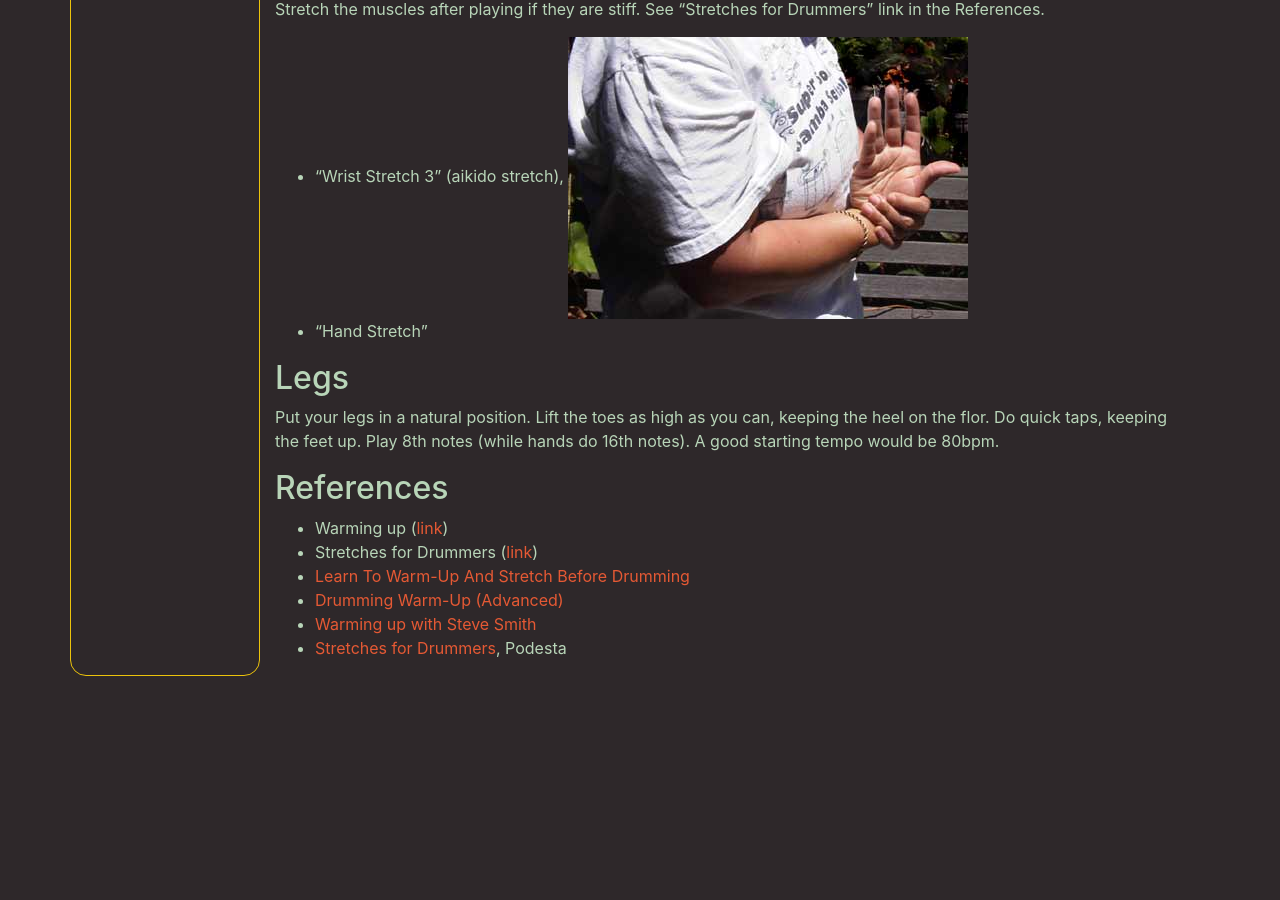
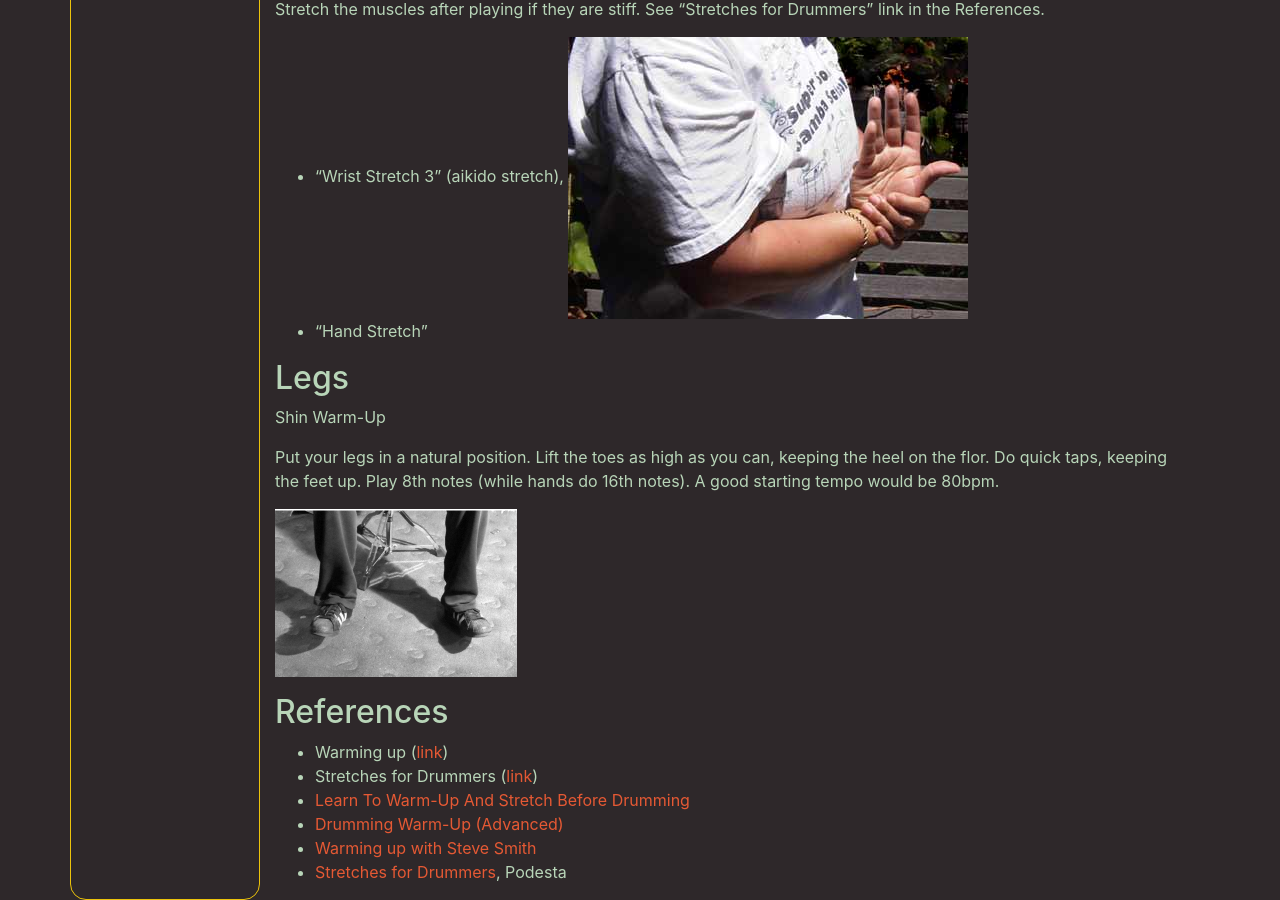
Before and after one commit to MisterY/music-site, a Jekyll site: the page built from drums/warmup.md, in a window 1280 px wide and 900 px high, scrolled down 2474 px. Built offline with Jekyll 4.4.1, drawn with Linux system fonts in a browser that asks for light colours; nearby versions of some CDN libraries; our own code applies the rules of GitHub Pages for plain Markdown files; before the commit the page ends 3150 px from its top, so only the background shows below that.

Commit message:
shin warmup

```diff
--- a/drums/warmup.md
+++ b/drums/warmup.md
@@ -63,7 +63,11 @@ Stretch the muscles after playing if they are stiff. See "Stretches for Drummers
 
 ## Legs
 
+Shin Warm-Up
+
 Put your legs in a natural position. Lift the toes as high as you can, keeping the heel on the flor. Do quick taps, keeping the feet up. Play 8th notes (while hands do 16th notes). A good starting tempo would be 80bpm.
+
+<img src="/img/shin-warmup.png" />
 
 ## References
 
```
Also changed, not shown: img/shin-warmup.png (added).
